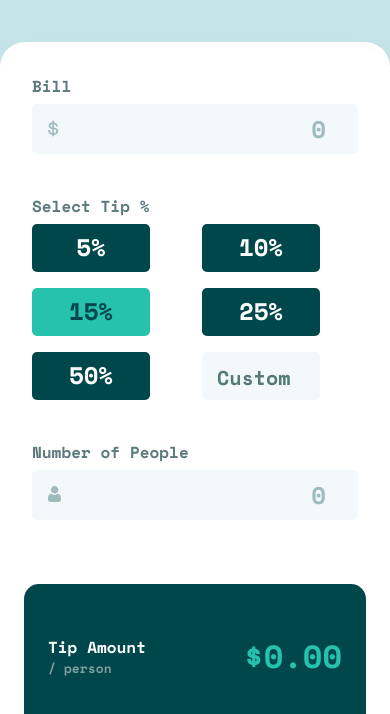
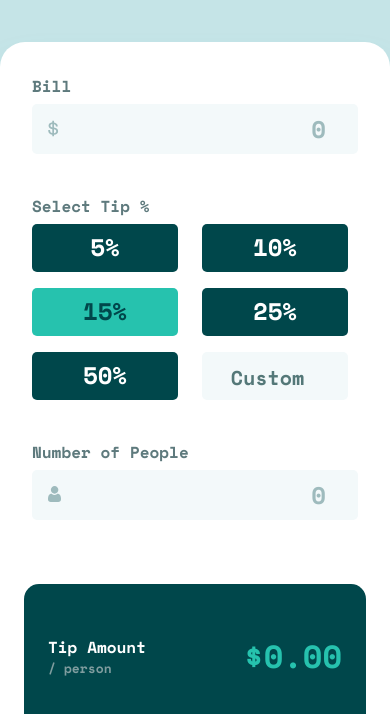
Before and after one commit to kxrn0/Tip-Calculator-App, a plain HTML site: page index.html in a window 390 px wide. Shown: the part 118-832 px from the top of the page. Drawn offline with Linux system fonts and the light colour scheme.

Commit message:
finished

```diff
--- a/styles.css
+++ b/styles.css
@@ -288,4 +288,8 @@ body {
         margin: 50px auto;
         width: fit-content;
     }
+
+    .main .tip-percentage ul li {
+        width: 146px;
+    }
 }
```
Also changed, not shown: images/shot.png (added), 2 other files.
